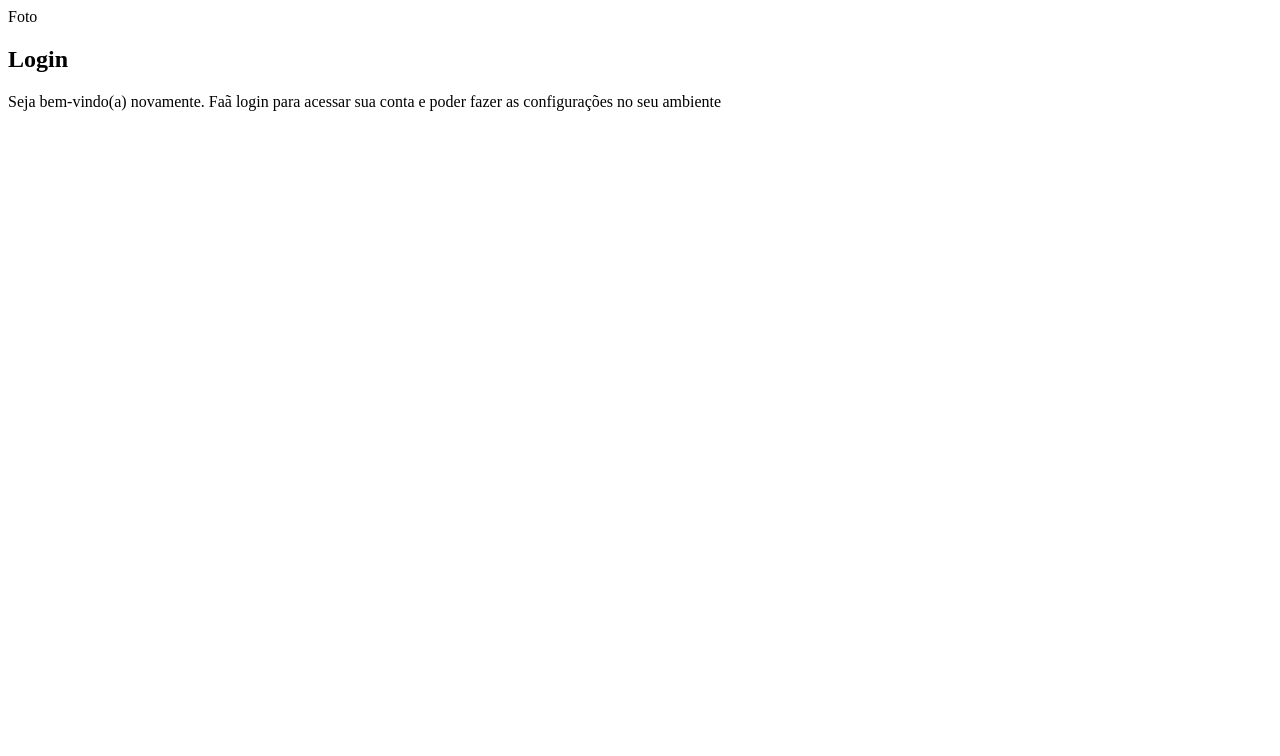
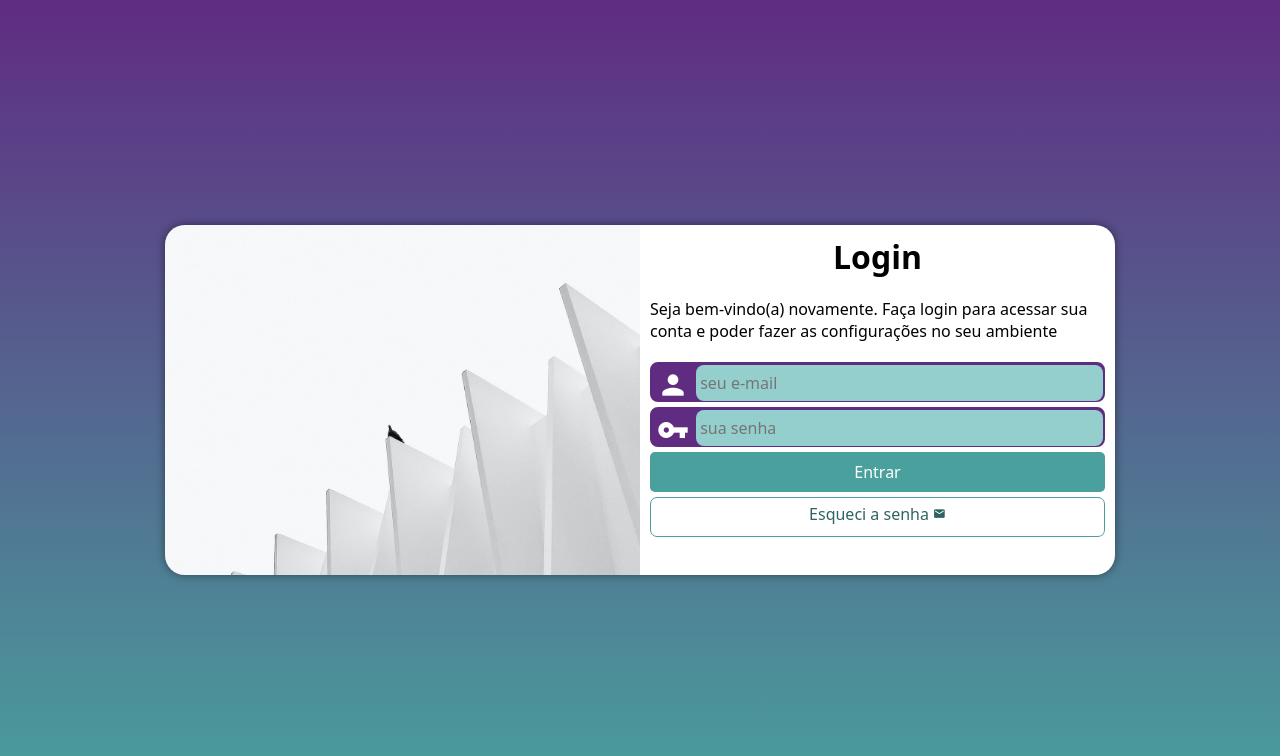
Before and after one commit to Edu-213/projeto-login, a plain HTML site: page index.html in a window 1280 px wide. Drawn offline with Linux system fonts and the light colour scheme.

Commit message:
finalizado

```diff
--- /dev/null
+++ b/estilos/media-query.css
@@ -0,0 +1,56 @@
+@charset "UTF-8";
+
+@media screen and (min-width:768px) and (max-width:992px) {
+
+    body {
+        background-image: linear-gradient(to top, #49a09d, #5f2c82);
+    }
+
+    section#login {
+        width: 80vw;
+        height: 280px;
+    }
+
+    section#login > div#imagem {
+        float: left;
+        width: 30%;
+        height: 100%;
+    }
+
+    section#login > div#formulario {
+        float: right;
+        width: 70%;
+    }
+}
+
+@media screen and (min-width: 992px) {
+
+    body {
+        background-image: linear-gradient(to top, #49a09d, #5f2c82);
+    }
+
+    section#login {
+        width: 950px;
+        height: 350px;
+    }
+
+    section#login > div#imagem {
+        float: left;
+        width: 50%;
+        height: 100%;
+    }
+
+    section#login > div#formulario {
+        float: right;
+        width: 50%;
+    }
+
+    div#formulario > h1 {
+        font-size: 2em;
+    }
+
+    div#formulario > p {
+        font-size: 1em;
+        margin: 20px 0px;
+    }
+}
--- a/estilos/style.css
+++ b/estilos/style.css
@@ -5,3 +5,139 @@
   Verde: #49a09d
   Lilás: #5f2c82
 */
+
+*{
+    font-family: system-ui, -apple-system, BlinkMacSystemFont, 'Segoe UI', Roboto, Oxygen, Ubuntu, Cantarell, 'Open Sans', 'Helvetica Neue', sans-serif;
+    padding: 0px;
+    margin: 0px;
+    box-sizing: border-box;
+}
+
+body, html {
+    background: #5f2c82;
+    height: 100vh;
+    width: 100vw;
+}
+
+main {
+    position: relative;
+    height: 100vh;
+    width: 100vw;
+}
+
+section#login {
+    position: absolute;
+    top: 50%;
+    left: 50%;
+
+    overflow: hidden;
+
+    background-color: white;
+    width: 250px;
+    height: 500px;
+    border-radius: 20px;
+    box-shadow: 0px 0px 10px rgba(0, 0, 0, 0.450);
+
+    transform: translate(-50%, -50%);
+    transition: width .3s, height .3s;
+    transition-timing-function: ease;
+}
+
+section#login > div#imagem {
+    display: block;
+    background: #5f2c82 url(../imagens/ftl.jpg) no-repeat;
+    background-size: cover;
+    height: 200px;
+}
+
+section#login > div#formulario {
+    display: block;
+    padding: 10px;
+
+}
+
+div#formulario > h1 {
+    text-align: center;
+    margin-bottom: 10px;
+}
+
+div#formulario > p {
+    font-size: 0.8em;
+}
+
+form > div.campo {
+    background-color: #5f2c82;
+    border: 2px solid #5f2c82;
+    display: block;
+    width: 100%;
+    height: 40px;
+    border-radius: 8px;
+    margin: 5px 0px;
+}
+
+div.campo > label {
+    display: none;
+}
+
+div.campo > i {
+    color: white;
+
+    font-size: 2em;
+    width: 40px;
+    padding: 5px;
+}
+
+div.campo > input {
+    background-color: #94cfcd;
+    font-size: 1em;
+    width: calc(100% - 44.5px);
+    height: 100%;
+    border: 0px;
+    border-radius: 8px;
+    padding: 4px;
+    transform: translateY(-12px);
+}
+
+div.campo > input:focus-within {
+    background-color: white;
+
+}
+
+form > input[type=submit] {
+    display: block;
+    font-size: 1em;
+    width: 100%;
+    height: 40px;
+    background-color: #49a09d;
+    color: white;
+    border: none;
+    border-radius: 5px;
+    cursor: pointer;
+}
+
+form > input[type=submit]:hover {
+    background-color: #2d6462;
+}
+
+form > a.botao {
+    display: block;
+    text-align: center;
+    font-size: 1em;
+    width: 100%;
+    height: 40px;
+    padding-top: 5px;
+    margin-top: 5px;
+    background-color: white;
+    color: #2d6462;
+    border: 1px solid #49a09d;
+    border-radius: 7px;
+    text-decoration: none;
+}
+
+form > a.botao:hover {
+    background-color: #6cd3cf;
+}
+
+form > a.botao > i {
+    font-size: 0.8em;
+}
--- a/index.html
+++ b/index.html
@@ -4,21 +4,33 @@
     <meta charset="UTF-8">
     <meta http-equiv="X-UA-Compatible" content="IE=edge">
     <meta name="viewport" content="width=device-width, initial-scale=1.0">
+    <link href="https://fonts.googleapis.com/icon?family=Material+Icons" rel="stylesheet">
     <link rel="stylesheet" href="estilos/style.css">
+    <link rel="stylesheet" href="estilos/media-query.css">
     <title>Login</title>
 </head>
 <body>
     <main>
         <section id="login">
             <div id="imagem">
-                Foto
+
             </div>
             <div id="formulario">
                 <h1>Login</h1>
-                <p>Seja bem-vindo(a) novamente. Faã login para acessar sua conta e poder fazer as configurações no seu ambiente</p>
-                <form action="login.php" method="post">
-
-
+                <p>Seja bem-vindo(a) novamente. Faça login para acessar sua conta e poder fazer as configurações no seu ambiente</p>
+                <form action="login.php" method="post" autocomplete="on">
+                    <div class="campo">
+                        <i class="material-icons">person</i>
+                        <input type="email" name="login" id="ilogin" placeholder="seu e-mail" autocomplete="email" required maxlength="30">
+                        <label for="ilogin">Login</label>
+                    </div>
+                    <div class="campo">
+                        <i class="material-icons">vpn_key</i>
+                        <input type="password" name="senha" id="isenha" placeholder="sua senha" autocomplete="current-password" required minlength="8" maxlength="20">
+                        <label for="isenha">Senha</label>
+                    </div>
+                    <input type="submit" value="Entrar">
+                    <a href="esqueci.html" class="botao">Esqueci a senha <i class="material-icons">mail</i></a>
                 </form>
             </div>
         </section>
```
